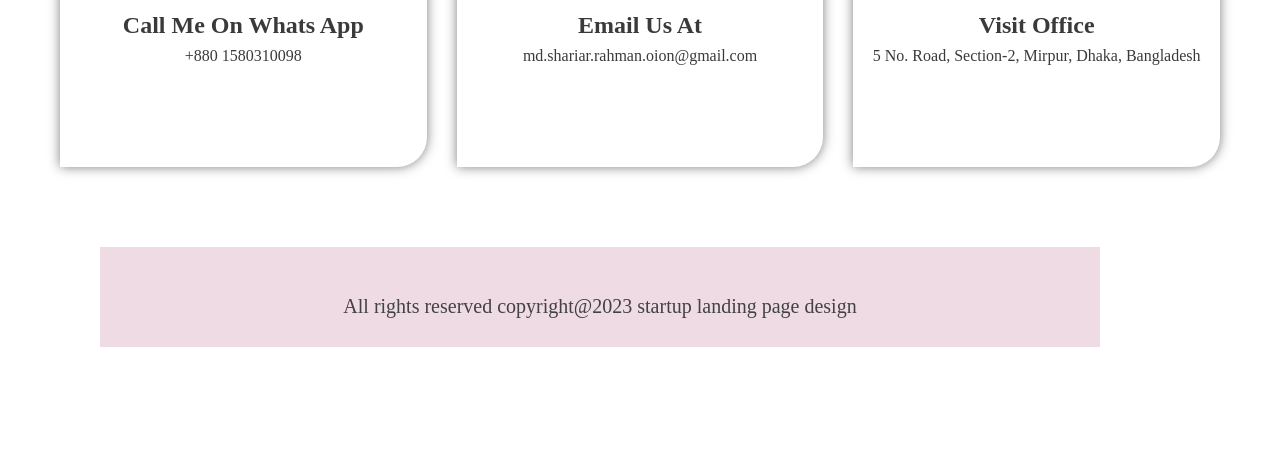
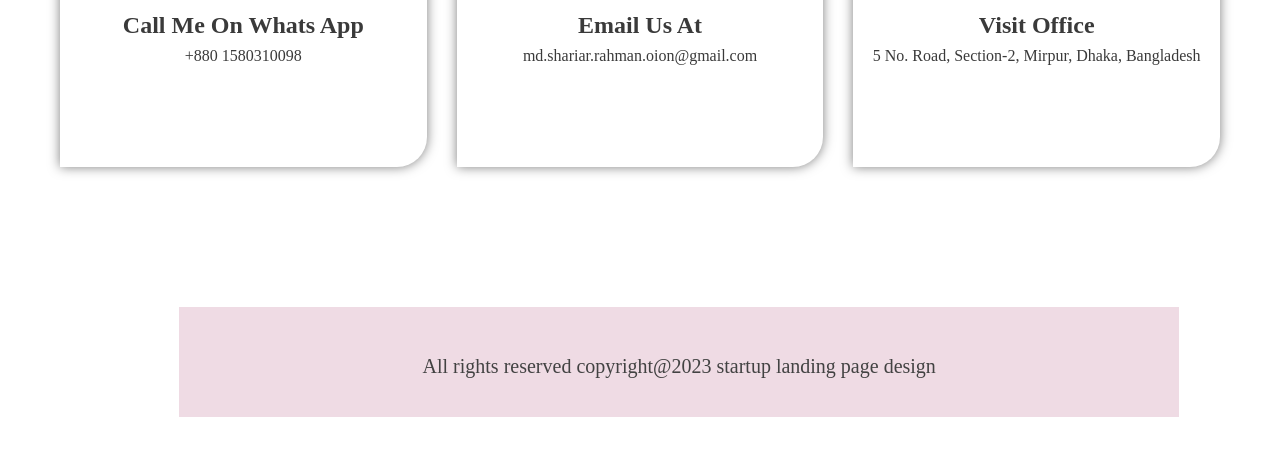
Before and after one commit to mdshariaroion/g3-architects, a plain HTML site: page index.html in a window 1280 px wide. Shown: the part 3889-4344 px from the top of the page. Drawn offline with Linux system fonts and the light colour scheme.

Commit message:
Update Footer Speace

```diff
--- a/styles/styles.css
+++ b/styles/styles.css
@@ -259,8 +259,8 @@ height:800px;
 
 footer{
     width: 1000px;
-    height: 100px;
-    margin: 0 100px;
+    height: 110px;
+    margin: 0 14%;
     background: #efdbe4;
     justify-content: center;
     text-align: center;
@@ -303,6 +303,9 @@ footer h2{
     color: var(--text-color);
     transition: 0.3s;
     min-height: 200px;
+  }
+  .contact{
+    padding-bottom: 60px;
   }
   .single-box h3 {
     font-size: 24px;
@@ -399,18 +402,8 @@ footer h2{
     }
     .sponsors-container img{
         align-content: center;
+    }
 
-
-        /* padding: 0 70%; */
-
-    }
-    /* .section-sponsors{
-      margin-left: 350px;
-
-    } */
-    /* .sponsor-description{
-        padding-left: 345px;
-    } */
     .contact-box{
         flex-direction: column;
         padding: 0 45px;
```
